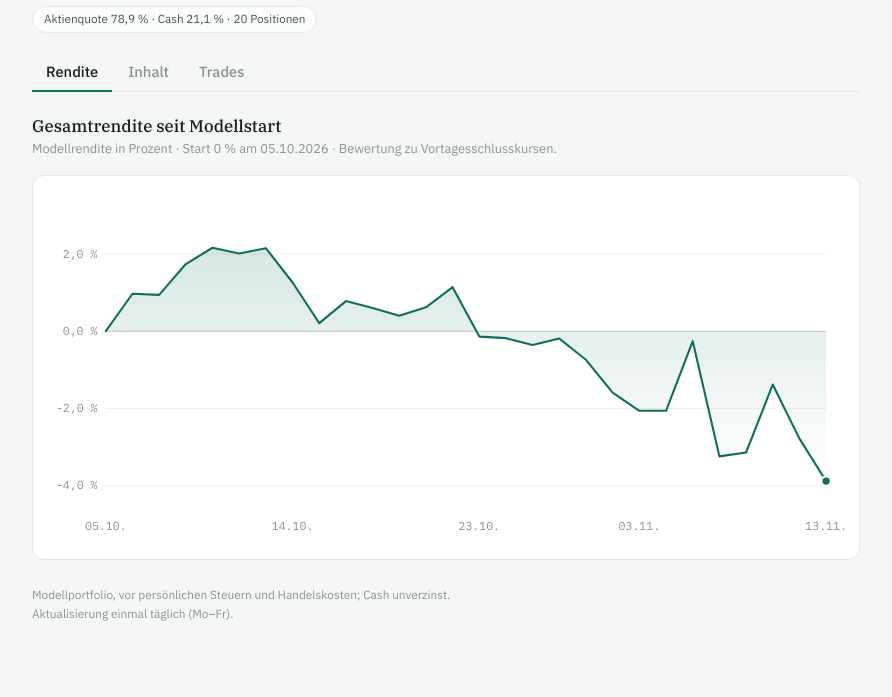
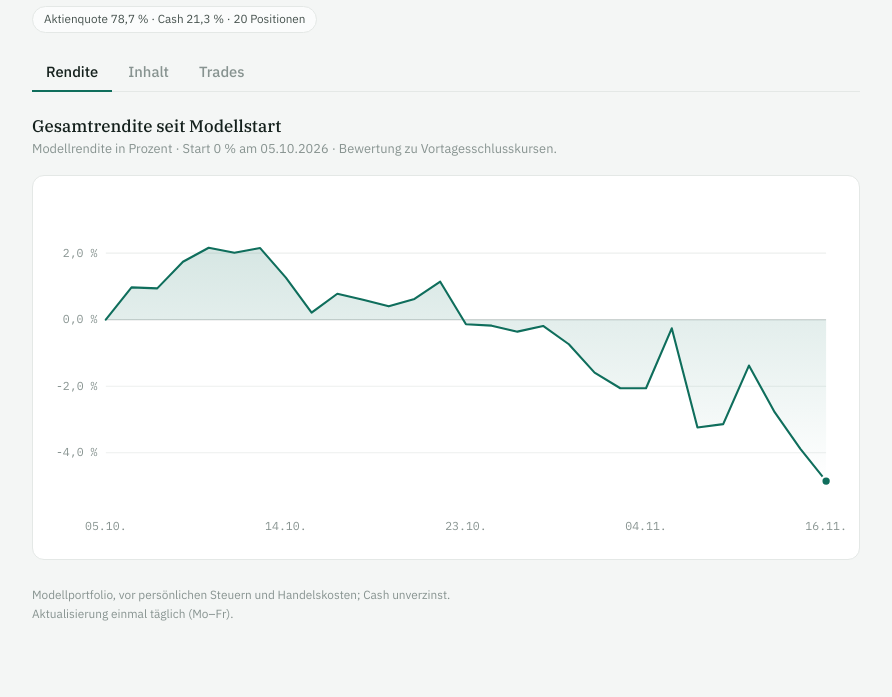
Before and after one commit to Freemre/isentric, a plain HTML site: page index.html in a window 1280 px wide. Shown: the part 103-800 px from the top of the page, without its empty margins (194-1086 px from the left). Drawn offline with Linux system fonts and the light colour scheme.

Commit message:
iSentric taegliches Update

```diff
--- a/index.html
+++ b/index.html
@@ -168,10 +168,10 @@ const NAMES = {
 /* === DATA:START (taegliches Update ersetzt genau diese Sektion) === */
 const DATA = {
   "startDate": "2026-10-05",
-  "asOf": "2026-11-13",
-  "index": 96.12,
-  "stockQuote": 78.89,
-  "cashQuote": 21.11,
+  "asOf": "2026-11-16",
+  "index": 95.15,
+  "stockQuote": 78.67,
+  "cashQuote": 21.33,
   "positions": 20,
   "series": [
     {
@@ -285,91 +285,95 @@ const DATA = {
     {
       "d": "2026-11-13",
       "r": -3.88
+    },
+    {
+      "d": "2026-11-16",
+      "r": -4.85
     }
   ],
   "holdings": [
     {
       "t": "MU",
-      "w": 3.78
+      "w": 3.72
     },
     {
       "t": "NVDA",
-      "w": 3.23
+      "w": 3.19
     },
     {
       "t": "HPE",
-      "w": 3.78
+      "w": 3.68
     },
     {
       "t": "MPC",
+      "w": 3.64
+    },
+    {
+      "t": "VLO",
       "w": 3.59
     },
     {
-      "t": "VLO",
-      "w": 3.51
-    },
-    {
       "t": "AVAH",
-      "w": 4.12
+      "w": 3.91
     },
     {
       "t": "VEEV",
-      "w": 4.05
+      "w": 4.08
     },
     {
       "t": "PAYS",
-      "w": 2.67
+      "w": 2.7
     },
     {
       "t": "OSCR",
-      "w": 4.16
+      "w": 4.09
     },
     {
       "t": "ADM",
-      "w": 3.57
+      "w": 3.71
     },
     {
       "t": "NUE",
-      "w": 4.23
+      "w": 4.13
     },
     {
       "t": "FCX",
-      "w": 3.61
+      "w": 3.58
     },
     {
       "t": "IBDRY",
-      "w": 4.4
+      "w": 4.5
     },
     {
       "t": "AMZN",
-      "w": 4.45
+      "w": 4.48
     },
     {
       "t": "ALL",
-      "w": 4.18
+      "w": 4.24
     },
     {
       "t": "GLDM",
-      "w": 4.03
+      "w": 4.08
     },
     {
       "t": "VOXR",
-      "w": 4.25
+      "w": 4.15
     },
     {
       "t": "NEM",
-      "w": 4.25
+      "w": 4.31
     },
     {
       "t": "AUGO",
-      "w": 4.7
+      "w": 4.58
     },
     {
       "t": "BTG",
       "w": 4.33
     }
   ],
-  "cashWeight": 21.11,
+  "cashWeight": 21.33,
   "trades": [
     {
       "d": "2026-10-05",
```
